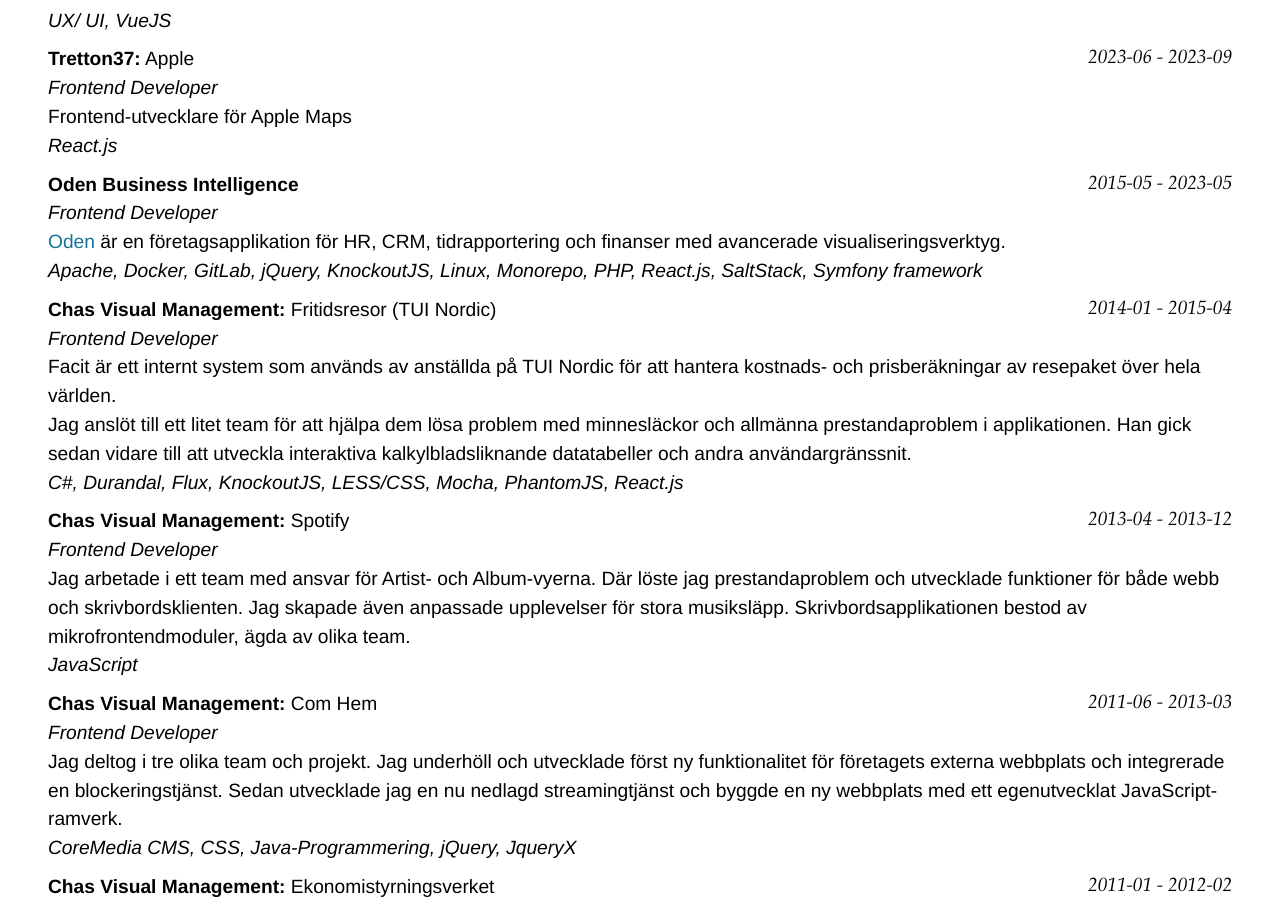
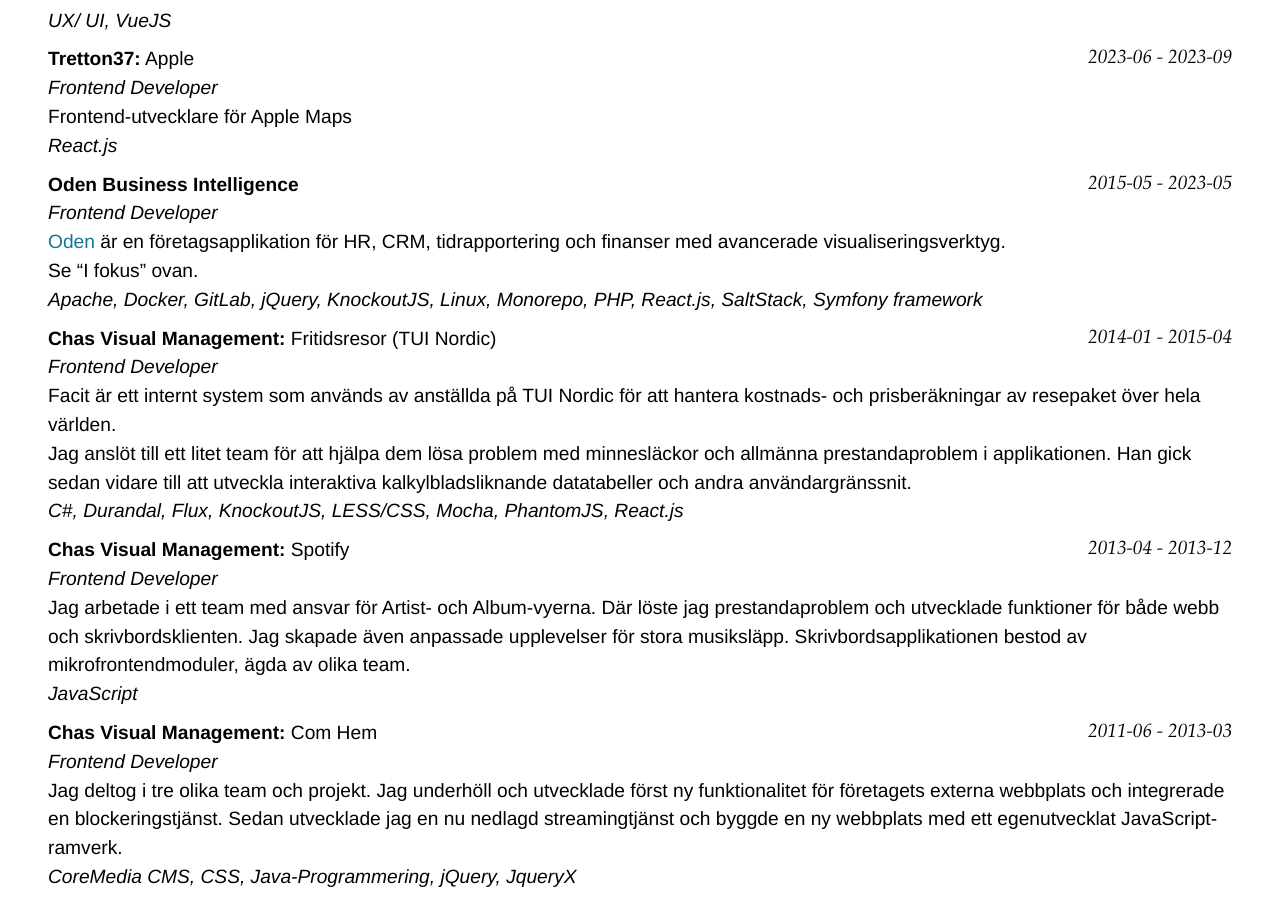
Before and after one commit to nstadigs/cv, a Jekyll site: the page built from index.md, in a window 1280 px wide and 900 px high, scrolled down 1098 px. Built offline with Jekyll 4.4.1, drawn with Linux system fonts in a browser that asks for light colours; nearby versions of some CDN libraries.

Commit message:
Update index.md with reference to 'I fokus'
Added a note to refer to the 'I fokus' section above.

```diff
--- a/index.md
+++ b/index.md
@@ -75,6 +75,8 @@ _Frontend Developer_<br>
 
 [Oden](https://oden.se/) är en företagsapplikation för HR, CRM, tidrapportering och finanser med avancerade visualiseringsverktyg.
 
+Se "I fokus" ovan.
+
 _Apache, Docker, GitLab, jQuery, KnockoutJS, Linux, Monorepo, PHP, React.js, SaltStack, Symfony framework_
 
 ### **Chas Visual Management:** Fritidsresor (TUI Nordic) `2014-01 - 2015-04`
```
